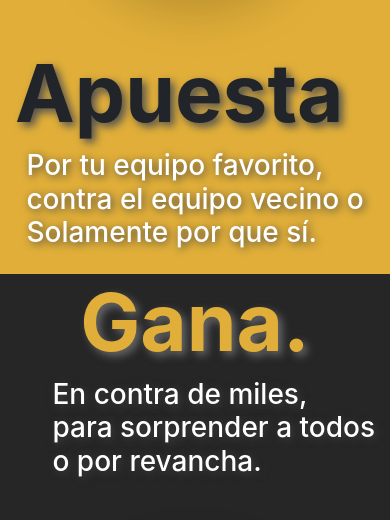
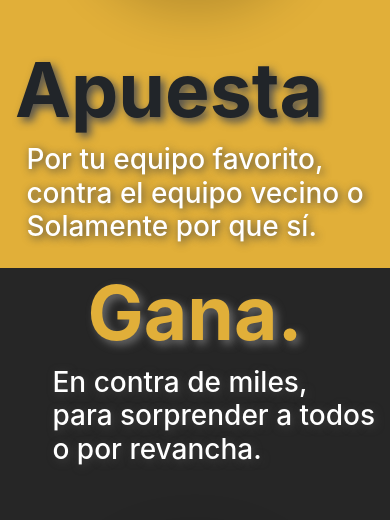
Before and after one commit to Fabioepb/Triplete-Client, a website: page public/index.html in a window 390 px wide. Shown: the part 271-791 px from the top of the page. Drawn offline with nearby package versions, Linux system fonts and the light colour scheme; grey boxes are pictures that could not be loaded.

Commit message:
Changed mediaquery, compatible with shittier phones now

```diff
--- a/public/index.html
+++ b/public/index.html
@@ -8,7 +8,7 @@
     <link rel="stylesheet" href="../node_modules/bootstrap/dist/css/bootstrap.css">
     <style>
         @media (max-width: 544px) {
-            .display-1 {font-size: 80px;}
+            .display-1 {font-size: 75px;}
         }
     </style>
 </head>
```
